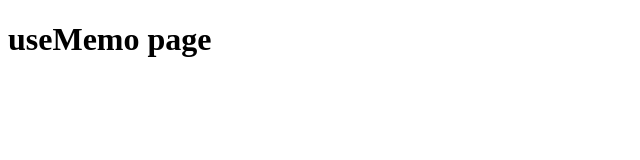
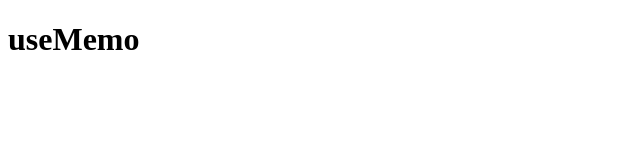
Before and after one commit to margulanzh/learn, a React (Vite) app: page /useMemo in a window 1280 px wide. Shown: the top 160 px of the page, without its empty margins (0-640 px from the left). Built offline with nearby package versions, Linux system fonts and the light colour scheme.

Commit message:
Modify useMemo page

```diff
--- a/src/pages/UseMemoPage.tsx
+++ b/src/pages/UseMemoPage.tsx
@@ -1,9 +1,9 @@
-import React from 'react';
 
 const UseMemoPage = () => {
+    console.log("useMemo")
     return (
         <div>
-            <h1>useMemo page</h1>
+            <h1>useMemo</h1>
         </div>
     );
 };
```
